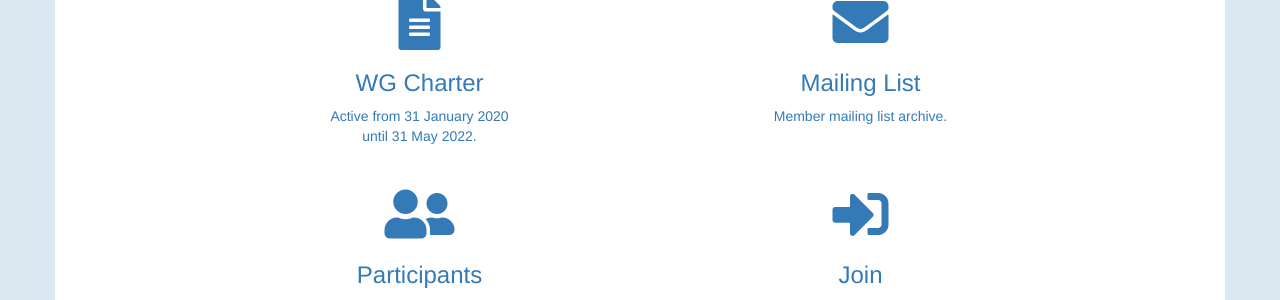
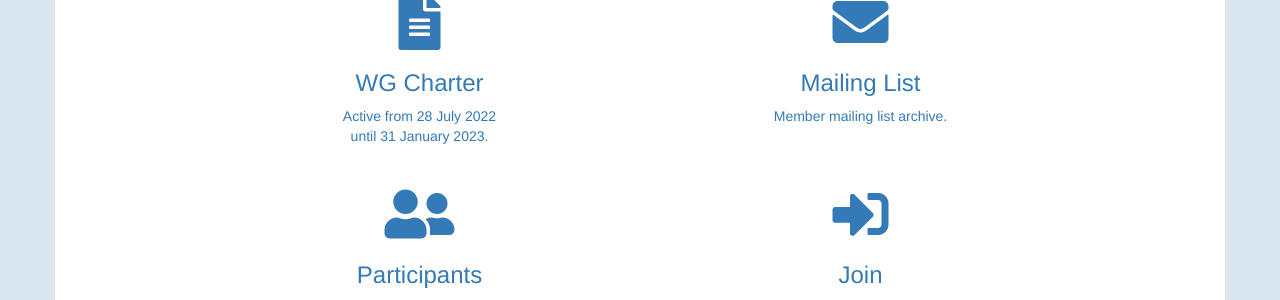
Before and after one commit to w3c/wot-marketing, a Jekyll site: the page built from docs/wg/index.html, in a window 1280 px wide. Shown: the part 341-641 px from the top of the page. Built offline with Jekyll 4.4.1, drawn with Linux system fonts in a browser that asks for light colours; nearby versions of some CDN libraries; comment, search, counter and statistics services are not loaded.

Commit message:
update WG Charter dates

```diff
--- a/docs/wg/index.html
+++ b/docs/wg/index.html
@@ -15,7 +15,7 @@
 
 	<div class="row center-block">
 		<div class="col-md-6 text-center">
-			<a href="https://www.w3.org/2020/01/wot-wg-charter.html" target="_blank"><i class="fas fa-file-alt fa-4x"></i><div class="description"><h3>WG Charter</h3><p>Active from 31 January 2020<br/>until 31 May 2022.</p></div></a>
+			<a href="https://www.w3.org/2022/07/wot-wg-2022.html" target="_blank"><i class="fas fa-file-alt fa-4x"></i><div class="description"><h3>WG Charter</h3><p>Active from 28 July 2022<br/>until 31 January 2023.</p></div></a>
 		</div>
 		<div class="col-md-6 text-center">
 			<a href="https://lists.w3.org/Archives/Member/member-wot-wg/" target="_blank"><i class="fas fa-envelope fa-4x"></i><div class="description"><h3>Mailing List</h3><p>Member mailing list archive.</p></div></a>
```
